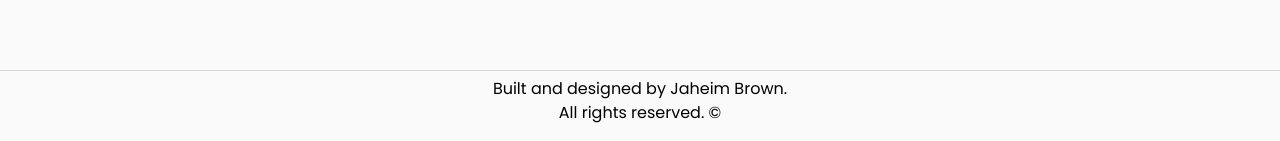
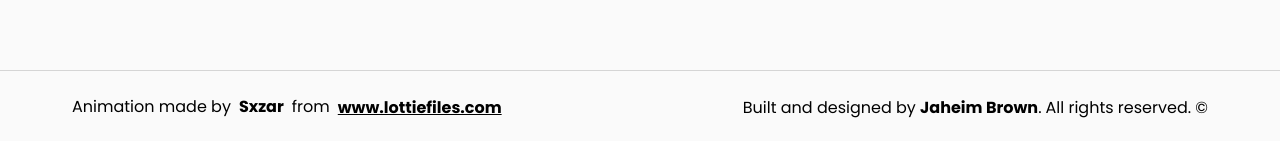
Before and after one commit to JaheimBrown/JBCodes-Portfolio, a React (Create React App) app: page / in a window 1280 px wide. Shown: the part 6557-6698 px from the top of the page. Built offline with nearby package versions, Linux system fonts and the light colour scheme.

Commit message:
Added attribution to animation creator

```diff
--- a/src/Components/Footer/Footer.jsx
+++ b/src/Components/Footer/Footer.jsx
@@ -1,28 +1,78 @@
 import React from "react";
 import styled from "styled-components";
 
-const Container = styled.footer`
-  display: flex;
-  justify-content: center;
-  align-items: center;
-  flex-direction: column;
-  padding: 24px;
+const Wrapper = styled.footer`
   margin-top: 1rem;
   height: 60px;
   border-top: 1px solid ${({ theme }) => theme.border};
   background-color: ${({ theme }) => theme.background};
 
+  .container {
+    display: flex;
+    justify-content: space-between;
+    align-items: center;
+    max-width: 1200px;
+    margin: 0 auto;
+    padding: 24px 32px;
+
+    @media (max-width: 1024px) {
+      flex-direction: column;
+      gap: 0.5em;
+    }
+  }
+
   p {
     color: ${({ theme }) => theme.body};
+  }
+
+  .credit {
+    display: flex;
+    gap: 8px;
+
+    .name {
+      font-weight: bold;
+    }
+    .link {
+      font-weight: bold;
+      text-decoration: underline;
+      color: ${({ theme }) => theme.body};
+    }
+  }
+
+  .rights {
+    display: flex;
+    gap: 4px;
+
+    span {
+      font-weight: bold;
+    }
   }
 `;
 
 const Footer = () => {
   return (
-    <Container>
-      <p>Built and designed by Jaheim Brown.</p>
-      <p>All rights reserved. &copy;</p>
-    </Container>
+    <Wrapper>
+      <div className="container">
+        <div className="credit">
+          <p>Animation made by</p>
+          <p className="name">Sxzar</p>
+          <p>from</p>
+          <a
+            href="https://lottiefiles.com/ezcgs4uiue"
+            target="_blank"
+            className="link"
+          >
+            www.lottiefiles.com
+          </a>
+        </div>
+        <div className="rights">
+          <p>
+            Built and designed by <span>Jaheim Brown</span>.
+          </p>
+          <p>All rights reserved. &copy;</p>
+        </div>
+      </div>
+    </Wrapper>
   );
 };
 
```
